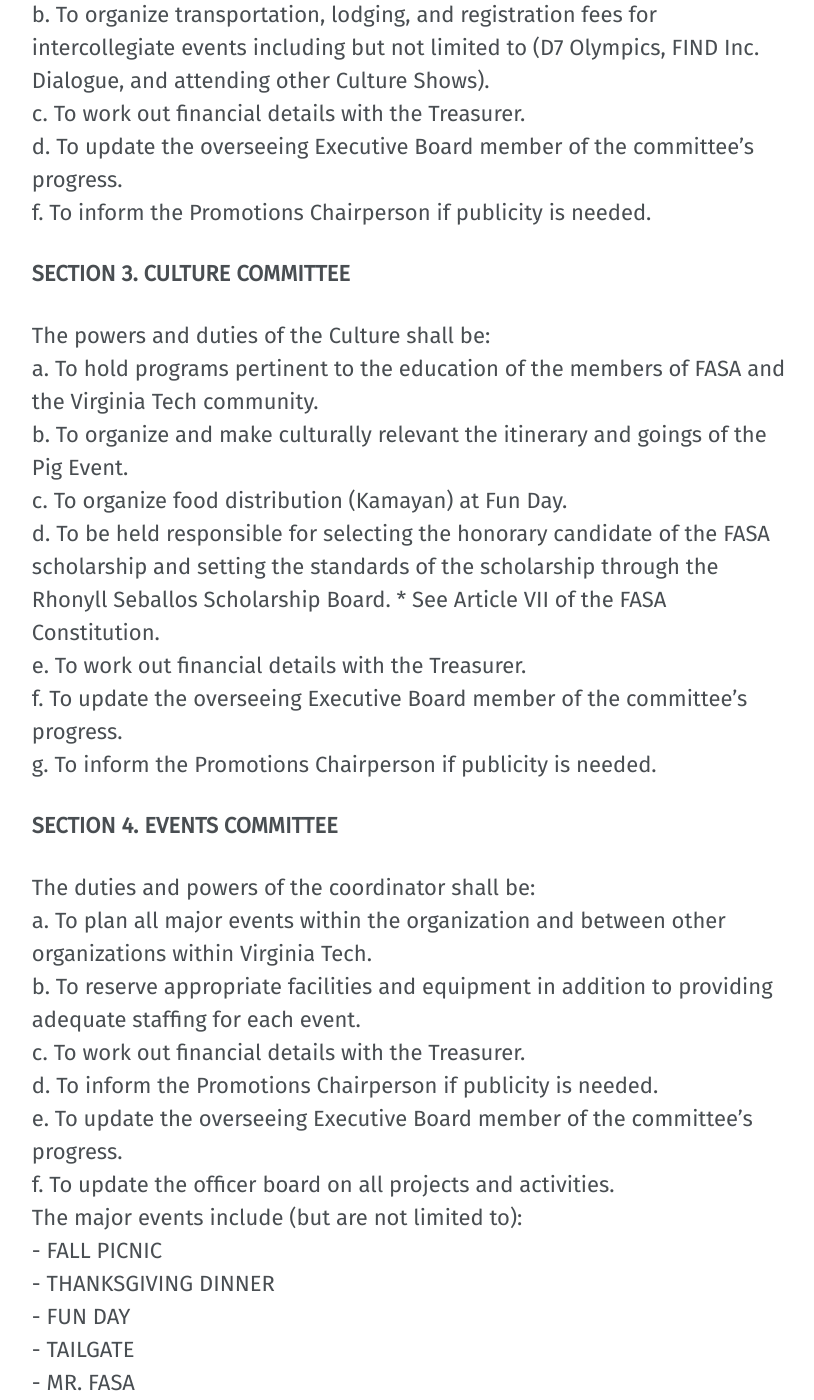
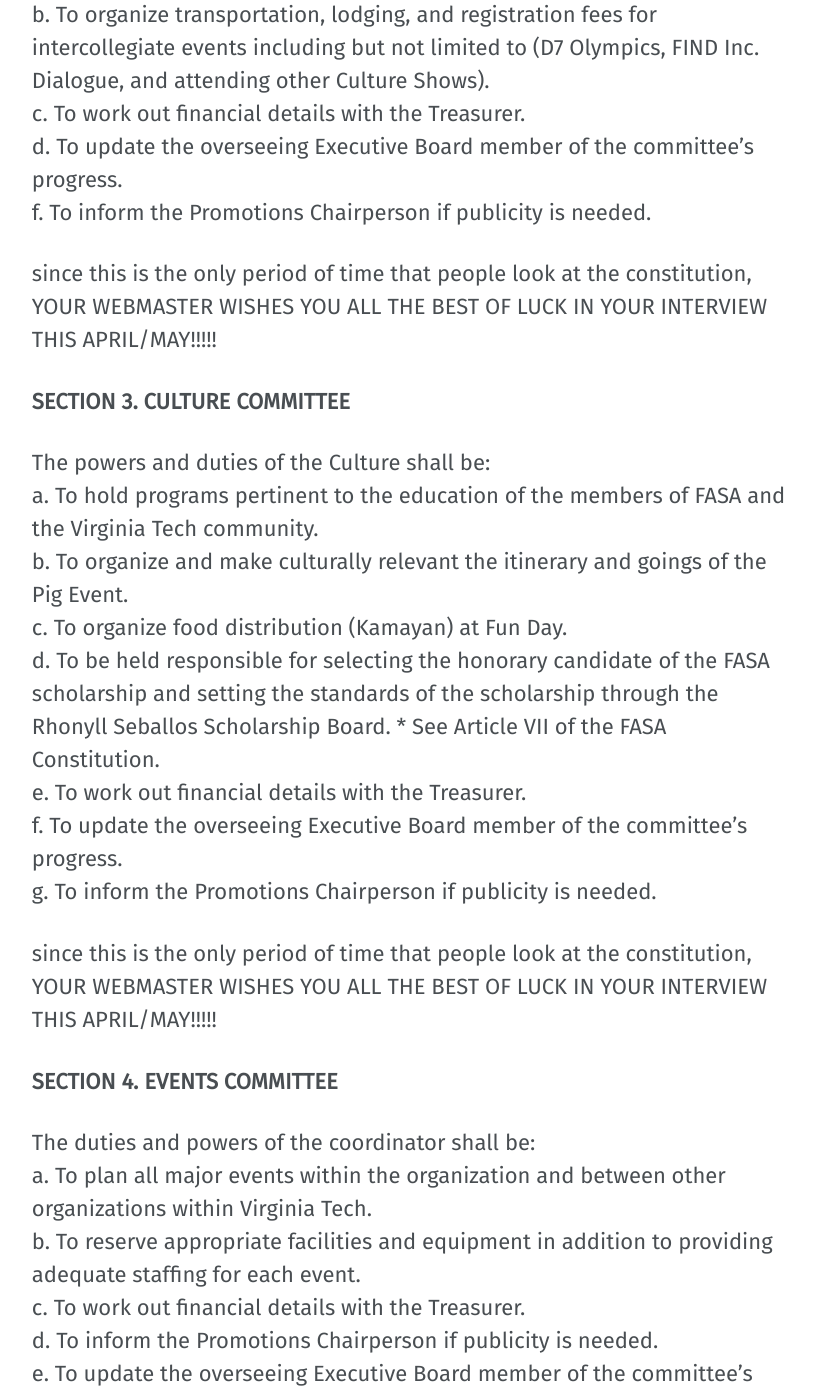
Before and after one commit to vtfasa/vtfasa.github.io, a Jekyll site: the page built from _pages/constitution.md, in a window 1280 px wide and 1400 px high, scrolled down 13282 px. Shown: the whole window, without its empty margins (252-1066 px from the left). Built offline with Jekyll 4.4.1, drawn with Linux system fonts in a browser that asks for light colours; some web fonts are replaced; some of the changed text lies outside the part shown.

Commit message:
Update constitution.md

```diff
--- a/_pages/constitution.md
+++ b/_pages/constitution.md
@@ -297,6 +297,8 @@ c. To work out financial details with the Treasurer.
 d. To update the overseeing Executive Board member of the committee’s progress.
 f. To inform the Promotions Chairperson if publicity is needed.
 
+since this is the only period of time that people look at the constitution, YOUR WEBMASTER WISHES YOU ALL THE BEST OF LUCK IN YOUR INTERVIEW THIS APRIL/MAY!!!!!
+
 **SECTION 3. CULTURE COMMITTEE**
 
 The powers and duties of the Culture shall be:
@@ -307,6 +309,8 @@ d. To be held responsible for selecting the honorary candidate of the FASA schol
 e. To work out financial details with the Treasurer.
 f. To update the overseeing Executive Board member of the committee’s progress.
 g. To inform the Promotions Chairperson if publicity is needed.
+
+since this is the only period of time that people look at the constitution, YOUR WEBMASTER WISHES YOU ALL THE BEST OF LUCK IN YOUR INTERVIEW THIS APRIL/MAY!!!!!
 
 **SECTION 4. EVENTS COMMITTEE**
 
@@ -325,6 +329,8 @@ The major events include (but are not limited to):
     - MR. FASA
     - ROAD TRIP
 
+  since this is the only period of time that people look at the constitution, YOUR WEBMASTER WISHES YOU ALL THE BEST OF LUCK IN YOUR INTERVIEW THIS APRIL/MAY!!!!!
+
 **SECTION 5. FUNDRAISING COMMITTEE**
 
 a. To organize and control fundraisers. They include (but are not limited to):
@@ -340,6 +346,7 @@ f. To do reports and evaluations of all projects and activities.
 g. To inform the Promotions Chairperson if publicity is needed.
 h. To hold an inventory manager position with Lane Stadium during Virginia Tech Football Concessions.
 
+since this is the only period of time that people look at the constitution, YOUR WEBMASTER WISHES YOU ALL THE BEST OF LUCK IN YOUR INTERVIEW THIS APRIL/MAY!!!!!
 **SECTION 6. HOSPITALITY COMMITTEE**
 
 The Hospitality Committee will be arranged as a team as each committee member heads and organizes specific tasks pertaining to their strengths.
@@ -360,6 +367,7 @@ h. To coordinate and organize the Culture Night Brunch and hotel reservations.
 i. To inform the Promotions Chairperson if publicity is needed.
 j. To appoint family heads.
 
+since this is the only period of time that people look at the constitution, YOUR WEBMASTER WISHES YOU ALL THE BEST OF LUCK IN YOUR INTERVIEW THIS APRIL/MAY!!!!!
 **SECTION 7. PROMOTIONS COMMITTEE**
 
 The powers and duties of the Promotions Committee shall be:
@@ -371,7 +379,7 @@ e. To update the overseeing Executive Board member of the committee’s progress
 f. To do reports and evaluations of all projects and activities.
 g. To create and organize the Culture Night program.
 h. To handle all FASA merchandise and apparel, including the designing, ordering, and managing of the FASA shirt-design contest.
-
+since this is the only period of time that people look at the constitution, YOUR WEBMASTER WISHES YOU ALL THE BEST OF LUCK IN YOUR INTERVIEW THIS APRIL/MAY!!!!!
 **SECTION 8. SERVICE COMMITTEE**
 
 The powers and duties of the Service Committee shall be:
@@ -388,7 +396,7 @@ e. To update the overseeing Executive Board member of the committee’s progress
 f. To work out financial details with the Treasurer.
 g. To inform the Promotions Chairperson if publicity is needed.
 h. To keep relations with philanthropy.
-
+since this is the only period of time that people look at the constitution, YOUR WEBMASTER WISHES YOU ALL THE BEST OF LUCK IN YOUR INTERVIEW THIS APRIL/MAY!!!!!
 **SECTION 9. SPORTS COMMITTEE**
 
 The powers and duties of the Sports Committee shall be:
@@ -403,7 +411,7 @@ h. To organize the collection and distribution of tickets for Virginia Tech foot
 i. To organize and plan out FASA Fun Day.
 j. To organize all pertinent logistics of Winter Classic in collaboration with the University of Virginia [(OYFA - Organization of Young Filipino Americans)](http://www.oyfaatuva.com).
 k. To inform the Promotions Chairperson if publicity is needed.
-
+since this is the only period of time that people look at the constitution, YOUR WEBMASTER WISHES YOU ALL THE BEST OF LUCK IN YOUR INTERVIEW THIS APRIL/MAY!!!!!
 **SECTION 10. WEBSITE COMMITTEE**
 
 The powers and duties of the Website Committee shall be:
@@ -414,3 +422,4 @@ d. To maintain and update the FASA Facebook page in collaboration with the Promo
 d. To update the overseeing Executive Board member of the committee’s progress.
 e. To do reports and evaluations of all projects and activities.
 f. To update GobblerConnect page with all of FASA’s events, activities, and roster.
+since this is the only period of time that people look at the constitution, YOUR WEBMASTER WISHES YOU ALL THE BEST OF LUCK IN YOUR INTERVIEW THIS APRIL/MAY!!!!!
```
